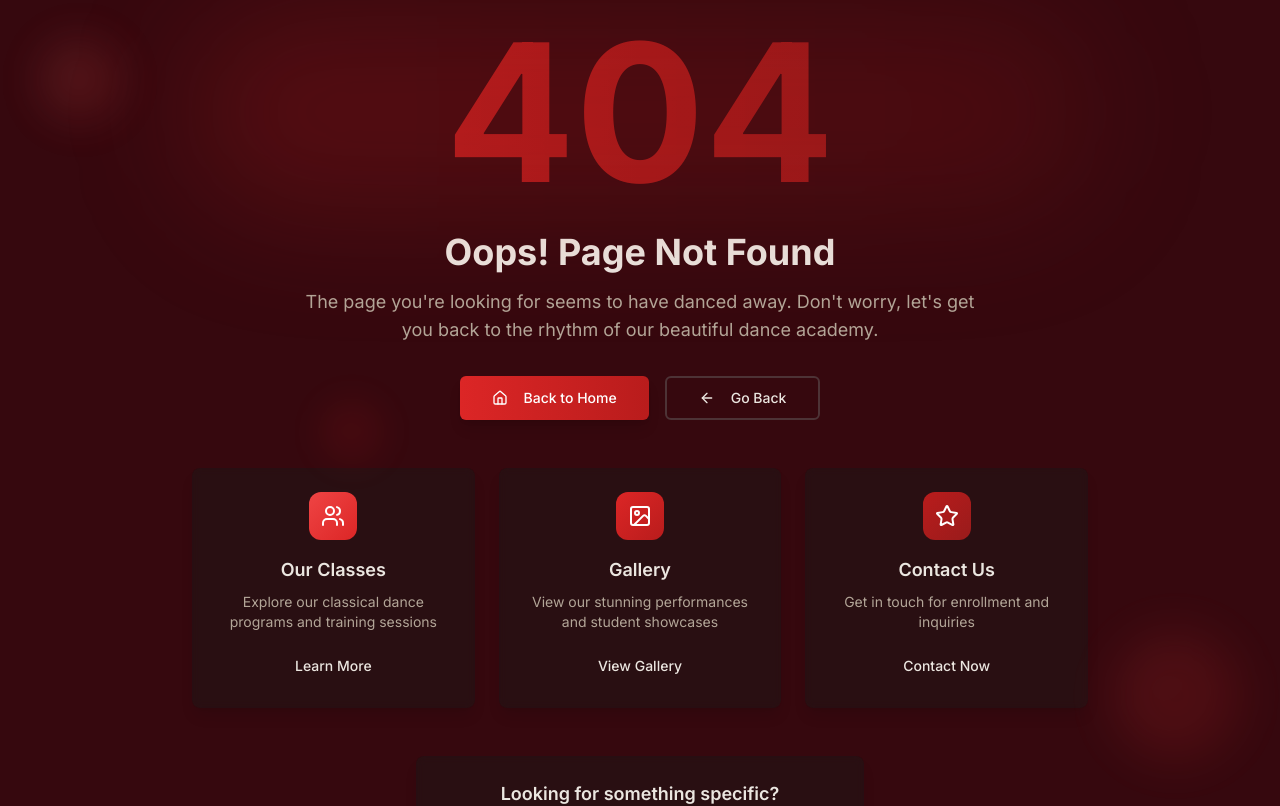
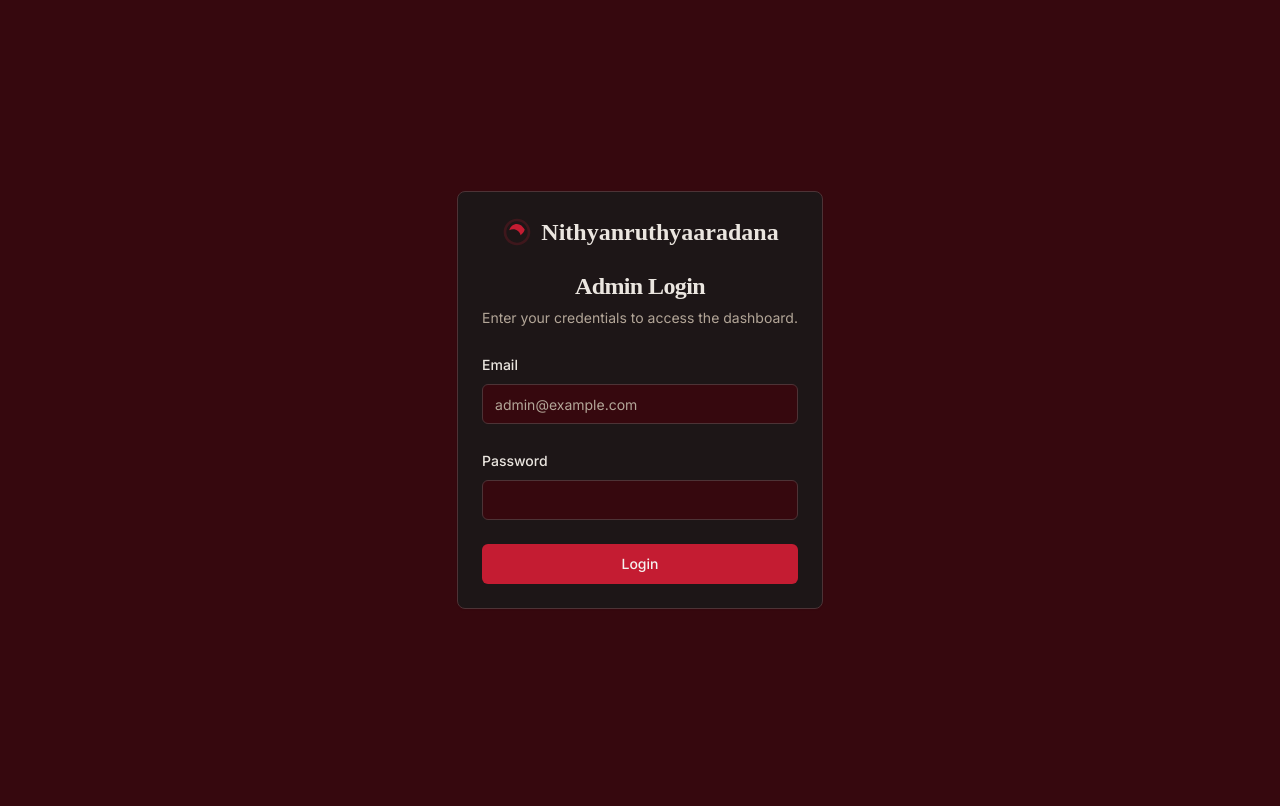
Before and after one commit to veni-kaustubha25/Nityanruthyaaradana-vo.1, a Next.js app: page /login in a window 1280 px wide. Before the commit this address had no page. Shown: the top 806 px of the page. Built offline with nearby package versions, Linux system fonts and the light colour scheme.

Commit message:
i already have it

```diff
--- /dev/null
+++ b/src/app/(admin)/dashboard/page.tsx
@@ -0,0 +1,121 @@
+'use client';
+
+import { useEffect, useState } from 'react';
+import { getAuth, onAuthStateChanged, User } from 'firebase/auth';
+import { useRouter } from 'next/navigation';
+import { Button } from '@/components/ui/button';
+import { Card, CardContent, CardHeader, CardTitle } from '@/components/ui/card';
+import { LogOut, LayoutDashboard, GalleryHorizontal, Users, Settings } from 'lucide-react';
+import { AnimatedLogo } from '@/components/animated-logo';
+import { LoadingAnimation } from '@/components/ui/loading-animation';
+
+export default function DashboardPage() {
+  const auth = getAuth();
+  const router = useRouter();
+  const [user, setUser] = useState<User | null>(null);
+  const [loading, setLoading] = useState(true);
+
+  useEffect(() => {
+    const unsubscribe = onAuthStateChanged(auth, (currentUser) => {
+      if (currentUser) {
+        setUser(currentUser);
+      } else {
+        router.push('/admin/login');
+      }
+      setLoading(false);
+    });
+
+    return () => unsubscribe();
+  }, [auth, router]);
+
+  const handleLogout = async () => {
+    await auth.signOut();
+    router.push('/admin/login');
+  };
+
+  if (loading) {
+    return (
+      <div className="flex min-h-screen items-center justify-center">
+        <LoadingAnimation />
+      </div>
+    );
+  }
+
+  return (
+    <div className="flex min-h-screen">
+      {/* Sidebar */}
+      <aside className="w-64 bg-card p-4 flex flex-col">
+        <div className="mb-8">
+          <AnimatedLogo />
+        </div>
+        <nav className="flex-1 space-y-2">
+          <Button variant="ghost" className="w-full justify-start text-left">
+            <LayoutDashboard className="mr-2 h-4 w-4" />
+            Dashboard
+          </Button>
+          <Button variant="ghost" className="w-full justify-start text-left">
+            <GalleryHorizontal className="mr-2 h-4 w-4" />
+            Manage Gallery
+          </Button>
+          <Button variant="ghost" className="w-full justify-start text-left">
+            <Users className="mr-2 h-4 w-4" />
+            Manage Students
+          </Button>
+        </nav>
+        <div className="mt-auto">
+          <Button variant="ghost" className="w-full justify-start text-left">
+            <Settings className="mr-2 h-4 w-4" />
+            Settings
+          </Button>
+          <Button onClick={handleLogout} variant="destructive" className="w-full justify-start text-left mt-2">
+            <LogOut className="mr-2 h-4 w-4" />
+            Logout
+          </Button>
+        </div>
+      </aside>
+
+      {/* Main Content */}
+      <main className="flex-1 p-8">
+        <header className="flex justify-between items-center mb-8">
+          <h1 className="text-3xl font-bold font-headline">Admin Dashboard</h1>
+          {user && (
+            <div className="text-right">
+              <p className="font-semibold">{user.displayName || user.email}</p>
+              <p className="text-sm text-muted-foreground">Administrator</p>
+            </div>
+          )}
+        </header>
+
+        <div className="grid grid-cols-1 md:grid-cols-2 lg:grid-cols-3 gap-6">
+          <Card>
+            <CardHeader>
+              <CardTitle>Manage Gallery</CardTitle>
+            </CardHeader>
+            <CardContent>
+              <p>Add, edit, or remove images from the website gallery.</p>
+              <Button className="mt-4">Go to Gallery</Button>
+            </CardContent>
+          </Card>
+          <Card>
+            <CardHeader>
+              <CardTitle>Manage Students</CardTitle>
+            </CardHeader>
+            <CardContent>
+              <p>View and manage student registrations and information.</p>
+              <Button className="mt-4">Go to Students</Button>
+            </CardContent>
+          </Card>
+          <Card>
+            <CardHeader>
+              <CardTitle>Website Settings</CardTitle>
+            </CardHeader>
+            <CardContent>
+              <p>Update general website settings and contact information.</p>
+              <Button className="mt-4">Go to Settings</Button>
+            </CardContent>
+          </Card>
+        </div>
+      </main>
+    </div>
+  );
+}
--- /dev/null
+++ b/src/app/(admin)/layout.tsx
@@ -0,0 +1,18 @@
+import type { Metadata } from "next";
+
+export const metadata: Metadata = {
+  title: "Admin - Nithyanruthyaaradana",
+  description: "Admin panel for managing the Nithyanruthyaaradana website.",
+};
+
+export default function AdminLayout({
+  children,
+}: {
+  children: React.ReactNode;
+}) {
+  return (
+    <div className="min-h-screen bg-background text-foreground">
+      {children}
+    </div>
+  );
+}
--- /dev/null
+++ b/src/app/(admin)/login/page.tsx
@@ -0,0 +1,90 @@
+'use client';
+
+import { useState } from 'react';
+import { Button } from '@/components/ui/button';
+import { Card, CardContent, CardDescription, CardHeader, CardTitle } from '@/components/ui/card';
+import { Input } from '@/components/ui/input';
+import { Label } from '@/components/ui/label';
+import { useToast } from '@/hooks/use-toast';
+import { AnimatedLogo } from '@/components/animated-logo';
+import { Scale } from '@/components/ui/professional-animations';
+import { getAuth, signInWithEmailAndPassword } from 'firebase/auth';
+import { useRouter } from 'next/navigation';
+
+export default function LoginPage() {
+  const [email, setEmail] = useState('');
+  const [password, setPassword] = useState('');
+  const [isLoading, setIsLoading] = useState(false);
+  const { toast } = useToast();
+  const router = useRouter();
+  const auth = getAuth();
+
+  const handleLogin = async (e: React.FormEvent) => {
+    e.preventDefault();
+    setIsLoading(true);
+
+    try {
+      await signInWithEmailAndPassword(auth, email, password);
+      toast({
+        title: 'Login Successful',
+        description: 'Redirecting to dashboard...',
+      });
+      router.push('/admin/dashboard');
+    } catch (error: any) {
+      console.error("Login failed:", error);
+      toast({
+        title: 'Login Failed',
+        description: error.message || 'Please check your credentials and try again.',
+        variant: 'destructive',
+      });
+    } finally {
+      setIsLoading(false);
+    }
+  };
+
+  return (
+    <div className="flex min-h-screen items-center justify-center p-4">
+      <Scale delay={0.2}>
+        <Card className="w-full max-w-md">
+          <CardHeader className="text-center">
+            <div className="mx-auto mb-4">
+              <AnimatedLogo />
+            </div>
+            <CardTitle className="text-2xl font-headline">Admin Login</CardTitle>
+            <CardDescription>Enter your credentials to access the dashboard.</CardDescription>
+          </CardHeader>
+          <CardContent>
+            <form onSubmit={handleLogin} className="space-y-6">
+              <div className="space-y-2">
+                <Label htmlFor="email">Email</Label>
+                <Input
+                  id="email"
+                  type="email"
+                  placeholder="admin@example.com"
+                  required
+                  value={email}
+                  onChange={(e) => setEmail(e.target.value)}
+                  disabled={isLoading}
+                />
+              </div>
+              <div className="space-y-2">
+                <Label htmlFor="password">Password</Label>
+                <Input
+                  id="password"
+                  type="password"
+                  required
+                  value={password}
+                  onChange={(e) => setPassword(e.target.value)}
+                  disabled={isLoading}
+                />
+              </div>
+              <Button type="submit" className="w-full" disabled={isLoading}>
+                {isLoading ? 'Logging in...' : 'Login'}
+              </Button>
+            </form>
+          </CardContent>
+        </Card>
+      </Scale>
+    </div>
+  );
+}
```
Also changed, not shown: src/lib/firebase.ts (added, +29 -0 lines).
